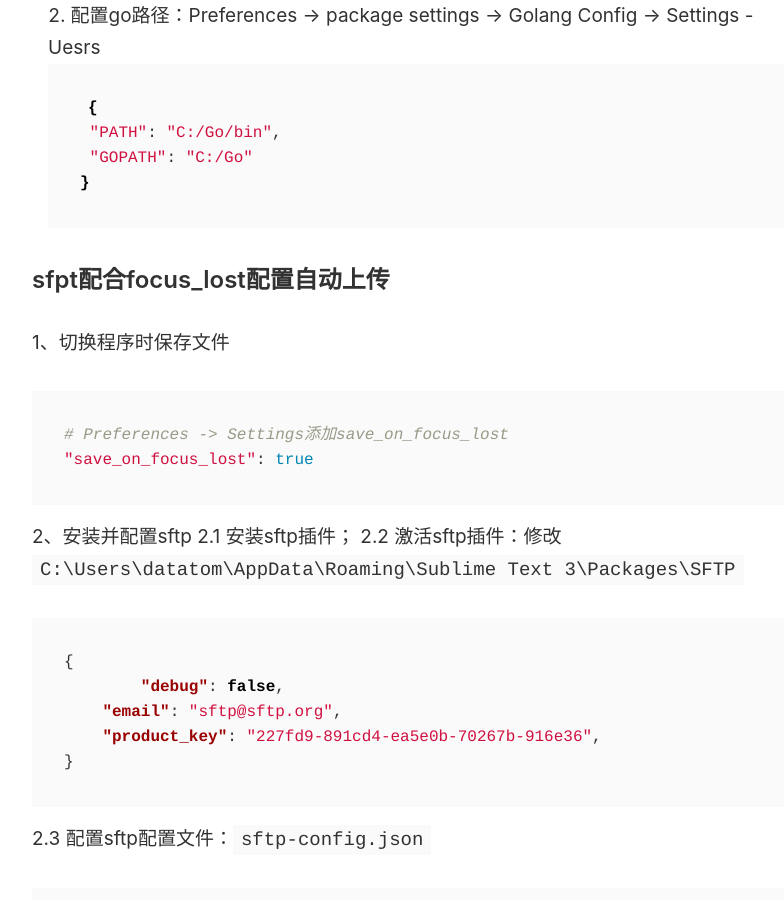
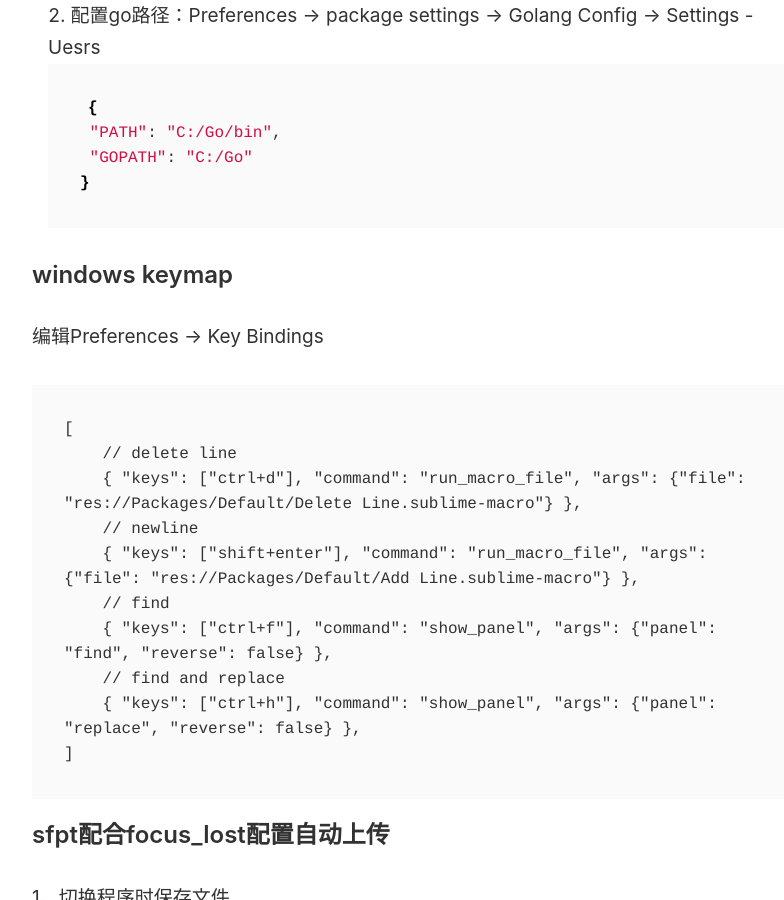
Before and after one commit to Lovecanon/lovecanon.github.io, a Jekyll site: the page built from _posts/2020-9-7-Sublime配置.md, in a window 1280 px wide and 900 px high, scrolled down 679 px. Shown: the whole window, without its empty margins (224-1008 px from the left). Built offline with Jekyll 4.4.1, drawn with Linux system fonts in a browser that asks for light colours; our own code applies the rules of GitHub Pages for plain Markdown files.

Commit message:
Update 2020-9-7-Sublime配置.md

````diff
--- a/_posts/2020-9-7-Sublime配置.md
+++ b/_posts/2020-9-7-Sublime配置.md
@@ -17,6 +17,21 @@
     "PATH": "C:/Go/bin",
     "GOPATH": "C:/Go"
 }
+```
+
+### windows keymap
+ 编辑Preferences -> Key Bindings
+```
+[
+    // delete line
+    { "keys": ["ctrl+d"], "command": "run_macro_file", "args": {"file": "res://Packages/Default/Delete Line.sublime-macro"} },
+    // newline
+    { "keys": ["shift+enter"], "command": "run_macro_file", "args": {"file": "res://Packages/Default/Add Line.sublime-macro"} },
+    // find
+    { "keys": ["ctrl+f"], "command": "show_panel", "args": {"panel": "find", "reverse": false} },
+    // find and replace
+    { "keys": ["ctrl+h"], "command": "show_panel", "args": {"panel": "replace", "reverse": false} },
+]
 ```
 
 ### sfpt配合focus_lost配置自动上传
````
